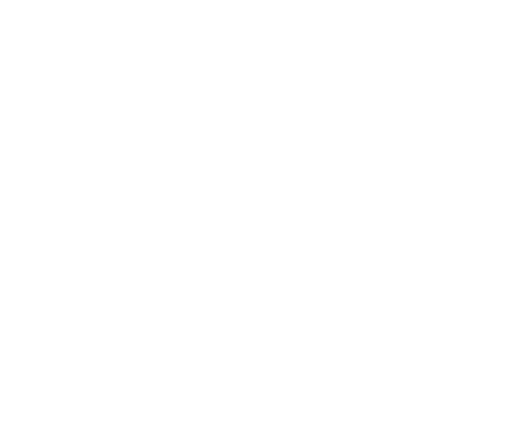
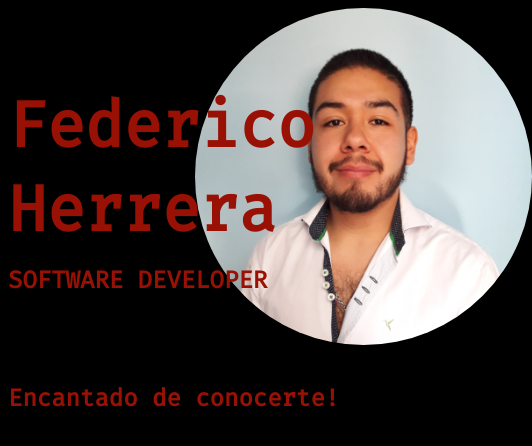
Before and after one commit to FdHerrera/cv-front, a Vue app: page / in a window 390 px wide. Shown: the top 446 px of the page, 532 px wide, since content can reach past the window. Built offline with nearby package versions, Linux system fonts and the light colour scheme.

Commit message:
Se agrega presnetacion mobile-first en la vista hello y estilos

```diff
--- a/jsconfig.json
+++ b/jsconfig.json
@@ -6,7 +6,7 @@
     "moduleResolution": "node",
     "paths": {
       "@/*": [
-        "src/*"
+        "./src/*"
       ]
     },
     "lib": [
--- a/src/App.vue
+++ b/src/App.vue
@@ -11,13 +11,21 @@
 </script>
 
 <style>
+/*           Colors Palette            */
+/* b68989 873232 771e1e 4d0606 2c0404 */
+
+@import url("https://fonts.googleapis.com/css?family=Fira+Code");
+* {
+  box-sizing: border-box;
+  background-color: #000;
+}
+
 #app {
-  font-family: Avenir, Helvetica, Arial, sans-serif;
+  font-family: "Fira Code", Avenir, Helvetica, Arial, sans-serif;
   -webkit-font-smoothing: antialiased;
   -moz-osx-font-smoothing: grayscale;
   text-align: center;
-  color: #2c3e50;
-  margin-top: 60px;
-  background-color: #364958;
+  display: flex;
+  margin: 0;
 }
 </style>
--- a/src/views/HelloView.vue
+++ b/src/views/HelloView.vue
@@ -1,13 +1,112 @@
 <template>
- <div class="hello-view">
- </div>
+  <div class="hello-view">
+    <div class="main">
+      <h1>Federico Herrera</h1>
+      <h2>Software Developer</h2>
+    </div>
+    <div class="my-img">
+      <img src="../../public/my-pic.jpg" />
+    </div>
+    <div class="presentation">
+      <h4>Encantado de conocerte&excl;</h4>
+    </div>
+  </div>
 </template>
 
 <script>
-export default {
-
-}
+export default {};
 </script>
 
 <style lang="scss" scoped>
+.hello-view {
+  display: grid;
+  color: #991105;
+  grid-template: auto / repeat(4, 1fr);
+  padding-left: 0;
+}
+
+.main {
+  grid-column: 1 / 4;
+  grid-row: 1;
+  z-index: 2;
+  background-color: transparent;
+  top: 0;
+  bottom: 0;
+  margin: auto;
+  text-align: left;
+
+  h1 {
+    background: transparent;
+    font-size: 4rem;
+    animation-name: left-to-center;
+    animation-duration: 1s;
+  }
+
+  h2 {
+    background: transparent;
+    font-size: 1.5rem;
+    margin-top: -10%;
+    animation-name: fade-in;
+    animation-duration: 1s;
+    animation-delay: 1s;
+    opacity: 0;
+    animation-fill-mode: forwards;
+    text-transform: uppercase;
+  }
+}
+
+.my-img {
+  background-color: transparent;
+  grid-column: 3 / 5;
+  grid-row: 1 /2;
+  z-index: 1;
+  justify-content: center;
+}
+
+.presentation {
+  font-size: 1.5rem;
+  grid-column: span 4;
+  animation: typing 3s;
+  animation-delay: 2.5s;
+  animation-fill-mode: forwards;
+  opacity: 0;
+  white-space: nowrap;
+  overflow: hidden;
+  justify-content: center;
+  text-align: left;
+}
+
+img {
+  border-radius: 50%;
+  max-width: 180%;
+}
+
+@keyframes typing {
+  from {
+    width: 0%;
+    opacity: 1;
+  }
+  to {
+    width: 100%;
+    opacity: 1;
+  }
+}
+
+@keyframes left-to-center {
+  from {
+    margin-left: -100%;
+  }
+  to {
+    left: 0%;
+  }
+}
+
+@keyframes fade-in {
+  from {
+    opacity: 0;
+  }
+  to {
+    opacity: 1;
+  }
+}
 </style>
```
Also changed, not shown: public/my-pic.jpg (added).
